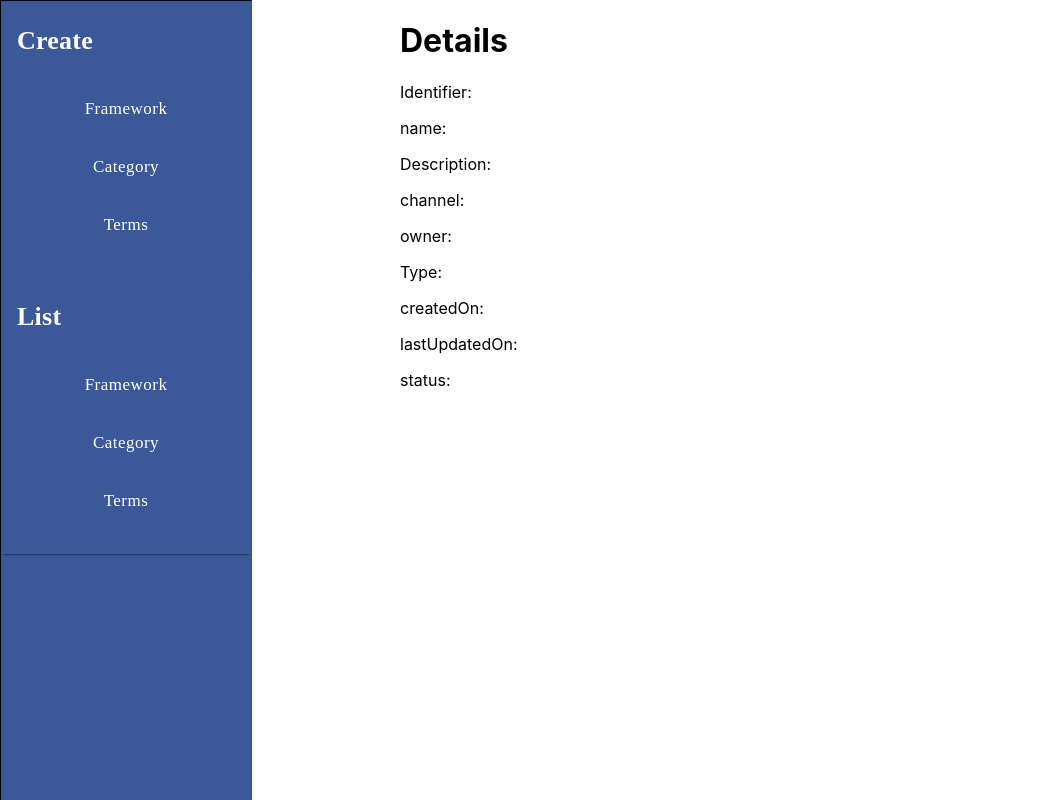
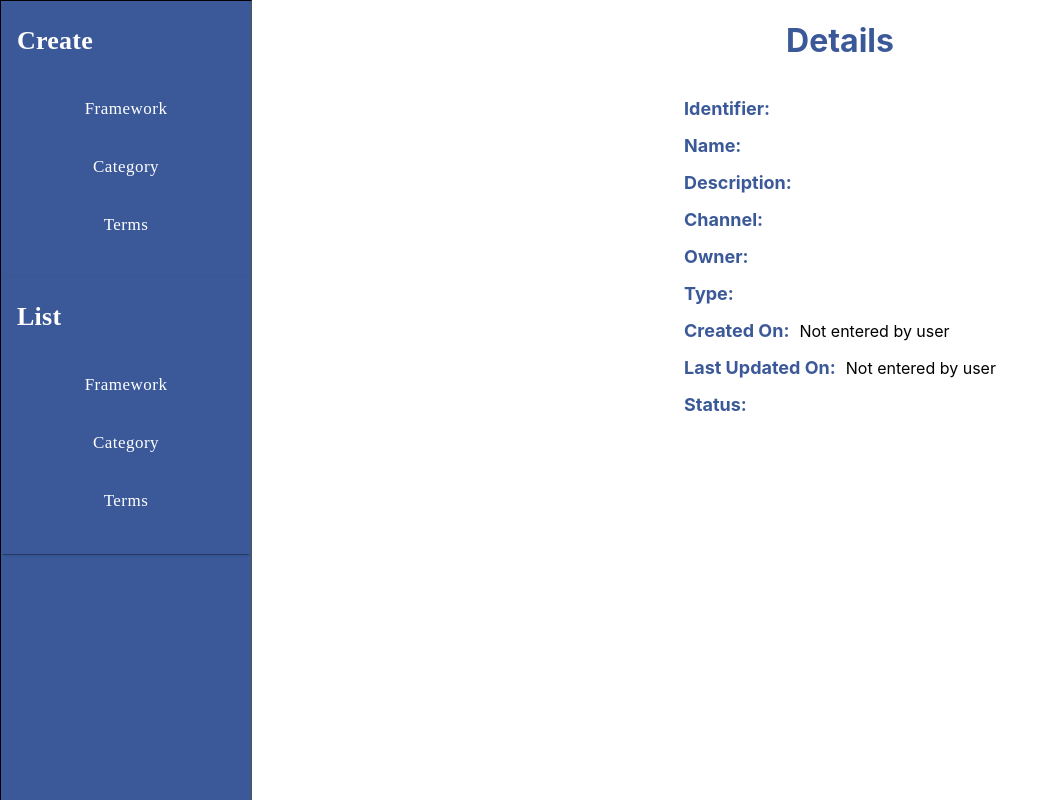
Before and after one commit to Sunbird-Knowlg/sunbird-framework-management-ui-tool, a React (Create React App) app in the folder sunbird-framework-management-tool/: page /details in a window 1280 px wide. Shown: the whole page, without its empty margins (0-1058 px from the left). Built offline with nearby package versions, Linux system fonts and the light colour scheme; no server answers.

Commit message:
updated error handling

```diff
--- a/sunbird-framework-management-tool/src/Components/CategoryList.js
+++ b/sunbird-framework-management-tool/src/Components/CategoryList.js
@@ -2,21 +2,28 @@ import React, { useState, useEffect } from 'react';
 import CustomTable from './CustomTable';
 import { fetchCategoryList } from '../service/restservice';
 
+const ErrorBoundary = ({ children }) => {
+  const [hasError, setHasError] = useState(false);
+
+  if (hasError) {
+    return <div>Something went wrong. Please try again later.</div>;
+  }
+
+  return children;
+};
 const CategoryList = () => {
   const [categories, setCategories] = useState([]);
   const [editId, setEditId] = useState(null);
-  const [error, setError] = useState(null); // Add state for error
+  const [error, setError] = useState(false); // Add state for error
 
   useEffect(() => {
     fetchCategoryList()
       .then(data => {
         setCategories(data.result.Category);
-        setError(null); // Clear any previous error
-      })
+       })
       .catch(error => {
         console.error('Error fetching category list:', error);
-        setCategories([]); // Set categories to an empty array
-        setError('Error fetching category list'); // Set error message
+        setError(true); // Set error message
       });
   }, []);
 
@@ -36,8 +43,10 @@ const CategoryList = () => {
   return (
     <div style={containerStyle}>
       <h2 style={{ color: '#3b5998' }}>Category List</h2>
-      {error ? (
-        <p style={{ color: 'red' }}>{error}</p> // Display error message
+      <ErrorBoundary>
+        {error ? (
+          <div>Something went wrong. Please try again later.</div>
+
       ) : (
         <CustomTable
           data={categories}
@@ -46,6 +55,7 @@ const CategoryList = () => {
           onDelete={handleDelete}
         />
       )}
+      </ErrorBoundary>
     </div>
   );
 }
--- a/sunbird-framework-management-tool/src/Components/DetailsPage.js
+++ b/sunbird-framework-management-tool/src/Components/DetailsPage.js
@@ -1,37 +1,257 @@
+//it is coming
+// import React, { useState, useEffect } from 'react';
+// import { useParams } from 'react-router-dom';
+// import { fetchFrameworkDetailsById } from '../service/restservice';
+
+// const labelStyle = {
+//   fontWeight: 'bold',
+//   marginRight: '10px',
+//   color: '#3b5998', // Set label color to #3b5998
+//   fontSize: '18px', // Set font size to 18px
+// };
+
+// const centeredDivStyle = {
+//   display: 'flex',
+//   flexDirection: 'column',
+//   alignItems: 'center',
+// };
+
+// const DetailsPage = () => {
+//   const [rowData, setRowData] = useState({});
+//   let { id } = useParams();
+
+//   useEffect(() => {
+//     fetchFrameworkDetailsById(id)
+//       .then((data) => {
+//         setRowData(data);
+//       })
+//       .catch((error) => {
+//         console.error('Error fetching data:', error);
+//       });
+//   }, [id]);
+
+//   return (
+//     <div style={centeredDivStyle}>
+//       <h1 style={{ color: '#3b5998' }}>Details</h1>
+//       <div style={{ textAlign: 'left' }}>
+//         <p>
+//           <span style={labelStyle}>Identifier:</span>
+//           {rowData.identifier}
+//         </p>
+//         <p>
+//           <span style={labelStyle}>Name:</span>
+//           {rowData.name}
+//         </p>
+//         <p>
+//           <span style={labelStyle}>Description:</span>
+//           {rowData.description}
+//         </p>
+//         <p>
+//           <span style={labelStyle}>Channel:</span>
+//           {rowData.channel}
+//         </p>
+//         <p>
+//           <span style={labelStyle}>Owner:</span>
+//           {rowData.owner}
+//         </p>
+//         <p>
+//           <span style={labelStyle}>Type:</span>
+//           {rowData.type}
+//         </p>
+//         <p>
+//           <span style={labelStyle}>Created On:</span>
+//           {rowData.createdOn}
+//         </p>
+//         <p>
+//           <span style={labelStyle}>Last Updated On:</span>
+//           {rowData.lastUpdatedOn}
+//         </p>
+//         <p>
+//           <span style={labelStyle}>Status:</span>
+//           {rowData.status}
+//         </p>
+//       </div>
+//     </div>
+//   );
+// };
+
+// export default DetailsPage;
+
+
+
+
+
+
+//only created on and last updated on
+// import React, { useState, useEffect } from 'react';
+// import { useParams } from 'react-router-dom';
+// import { fetchFrameworkDetailsById } from '../service/restservice';
+
+// const labelStyle = {
+//   fontWeight: 'bold',
+//   marginRight: '10px',
+//   color: '#3b5998', // Set label color to #3b5998
+//   fontSize: '18px', // Set font size to 18px
+// };
+
+// const centeredDivStyle = {
+//   display: 'flex',
+//   flexDirection: 'column',
+//   alignItems: 'center',
+// };
+
+// const DetailsPage = () => {
+//   const [rowData, setRowData] = useState({});
+//   let { id } = useParams();
+
+//   useEffect(() => {
+//     fetchFrameworkDetailsById(id)
+//       .then((data) => {
+//         setRowData(data);
+//       })
+//       .catch((error) => {
+//         console.error('Error fetching data:', error);
+//       });
+//   }, [id]);
+
+//   const formatDateString = (dateString) => {
+//     const date = new Date(dateString);
+//     return date.toLocaleString(); // Adjust formatting options as needed
+//   };
+
+//   return (
+//     <div style={centeredDivStyle}>
+//       <h1 style={{ color: '#3b5998' }}>Details</h1>
+//       <div style={{ textAlign: 'left' }}>
+//         <p>
+//           <span style={labelStyle}>Identifier:</span>
+//           {rowData.identifier}
+//         </p>
+//         <p>
+//           <span style={labelStyle}>Name:</span>
+//           {rowData.name}
+//         </p>
+//         <p>
+//           <span style={labelStyle}>Description:</span>
+//           {rowData.description}
+//         </p>
+//         <p>
+//           <span style={labelStyle}>Channel:</span>
+//           {rowData.channel}
+//         </p>
+//         <p>
+//           <span style={labelStyle}>Owner:</span>
+//           {rowData.owner}
+//         </p>
+//         <p>
+//           <span style={labelStyle}>Type:</span>
+//           {rowData.type}
+//         </p>
+//         <p>
+//           <span style={labelStyle}>Created On:</span>
+//           {formatDateString(rowData.createdOn)}
+//         </p>
+//         <p>
+//           <span style={labelStyle}>Last Updated On:</span>
+//           {formatDateString(rowData.lastUpdatedOn)}
+//         </p>
+//         <p>
+//           <span style={labelStyle}>Status:</span>
+//           {rowData.status}
+//         </p>
+//       </div>
+//     </div>
+//   );
+// };
+
+// export default DetailsPage;
+
+
+
+
+
 import React, { useState, useEffect } from 'react';
-import { useLocation } from 'react-router-dom';
+import { useParams } from 'react-router-dom';
 import { fetchFrameworkDetailsById } from '../service/restservice';
 
-function DetailsPage() {
+const labelStyle = {
+  fontWeight: 'bold',
+  marginRight: '10px',
+  color: '#3b5998', // Set label color to #3b5998
+  fontSize: '18px', // Set font size to 18px
+};
+
+const centeredDivStyle = {
+  display: 'flex',
+  flexDirection: 'column',
+  alignItems: 'center',
+};
+
+const DetailsPage = () => {
   const [rowData, setRowData] = useState({});
-  const location = useLocation();
-  const rowDataFromLink = location.state?.rowData || {};
-  const identifier = rowDataFromLink.identifier;
+  let { id } = useParams();
 
   useEffect(() => {
-    fetchFrameworkDetailsById(identifier)
+    fetchFrameworkDetailsById(id)
       .then((data) => {
         setRowData(data);
       })
       .catch((error) => {
         console.error('Error fetching data:', error);
       });
-  }, [identifier]);
+  }, [id]);
+
+  const formatDateString = (dateString) => {
+    if (!dateString) {
+      return 'Not entered by user';
+    }
+    const date = new Date(dateString);
+    return date.toLocaleString(); // Adjust formatting options as needed
+  };
 
   return (
-    <div>
-      <h1>Details</h1>
-      <p>Identifier: {rowData.identifier}</p>
-      <p>name: {rowData.name}</p>
-      <p>Description: {rowData.description}</p>
-      <p>channel: {rowData.channel}</p>
-      <p>owner: {rowData.owner}</p>
-      <p>Type: {rowData.type}</p>
-      <p>createdOn: {rowData.createdOn}</p>
-      <p>lastUpdatedOn: {rowData.lastUpdatedOn}</p>
-      <p>status: {rowData.status}</p>
+    <div style={centeredDivStyle}>
+      <h1 style={{ color: '#3b5998' }}>Details</h1>
+      <div style={{ textAlign: 'left' }}>
+        <p>
+          <span style={labelStyle}>Identifier:</span>
+          {rowData.identifier}
+        </p>
+        <p>
+          <span style={labelStyle}>Name:</span>
+          {rowData.name}
+        </p>
+        <p>
+          <span style={labelStyle}>Description:</span>
+          {rowData.description}
+        </p>
+        <p>
+          <span style={labelStyle}>Channel:</span>
+          {rowData.channel}
+        </p>
+        <p>
+          <span style={labelStyle}>Owner:</span>
+          {rowData.owner}
+        </p>
+        <p>
+          <span style={labelStyle}>Type:</span>
+          {rowData.type}
+        </p>
+        <p>
+          <span style={labelStyle}>Created On:</span>
+          {formatDateString(rowData.createdOn)}
+        </p>
+        <p>
+          <span style={labelStyle}>Last Updated On:</span>
+          {formatDateString(rowData.lastUpdatedOn)}
+        </p>
+        <p>
+          <span style={labelStyle}>Status:</span>
+          {rowData.status}
+        </p>
+      </div>
     </div>
   );
-}
+};
 
 export default DetailsPage;
--- a/sunbird-framework-management-tool/src/Components/FrameworkList.js
+++ b/sunbird-framework-management-tool/src/Components/FrameworkList.js
@@ -2,17 +2,33 @@ import React, { useState, useEffect } from 'react';
 import CustomTable from './CustomTable';
 import { fetchFrameworkList } from '../service/restservice';
 
+const ErrorBoundary = ({ children }) => {
+  const [hasError, setHasError] = useState(false);
+
+  if (hasError) {
+    return <div>Something went wrong. Please try again later.</div>;
+  }
+
+  return children;
+};
+
 const FrameworkList = () => {
   const [frameworks, setFrameworks] = useState([]);
   const [editId, setEditId] = useState(null);
+  const [error, setError] = useState(false); // Define an error state
+
 
   useEffect(() => {
     fetchFrameworkList()
       .then(data => {
-        // console.log(data)
         setFrameworks(data.result.frameworks);
+      })
+      .catch(error => {
+        console.error('Error fetching framework list:', error);
+        setError(true); // Set the error state to trigger the error boundary
       });
   }, []);
+
 
   const handleEdit = (id) => {
     setEditId(id);
@@ -30,13 +46,20 @@ const FrameworkList = () => {
   return (
     <div style={containerStyle}>
       <h2 style={{ color: '#3b5998' }}>Framework List</h2>
+      <ErrorBoundary>
+        {error ? (
+          <div>Something went wrong. Please try again later.</div>
+        ) : (
+
       <CustomTable
         data={frameworks}
         editId={editId}
         onEdit={handleEdit}
         onDelete={handleDelete}
       />
-    </div>
+      )}
+      </ErrorBoundary>
+      </div>
   );
 }
 
--- a/sunbird-framework-management-tool/src/service/restservice.js
+++ b/sunbird-framework-management-tool/src/service/restservice.js
@@ -70,9 +70,6 @@ export const fetchTermList = () => {
       return [];
     });
 };
-
-
-// const CREATE_BASE_URL = 'https://staging.open-sunbird.org/api';
 
 export const CreateFramework = (name, code) => {
   const headers = {
@@ -161,16 +158,8 @@ export const fetchTermList = () => {
     'Content-Type': 'application/json',
   };
 
-    const requestData = {
-      request: {
-        search: {
-          identifier: identifier,
-        },
-      },
-    };
-
-    return axios.post(`${BASE_URL}/framework/v1/list`, requestData, { headers })
-      .then(response => response.data.result.frameworks[0]) // Assuming the response contains the framework details as an array
+  return axios.get(`${BASE_URL}/framework/v1/read/${identifier}`)
+      .then(response => response.data.result.framework) // Assuming the response contains the framework details as an array
   .catch(error => {
     console.log('Failed to fetch framework details:', error);
     return {};
```
Lines whose indentation alone changed are shown as unchanged.
